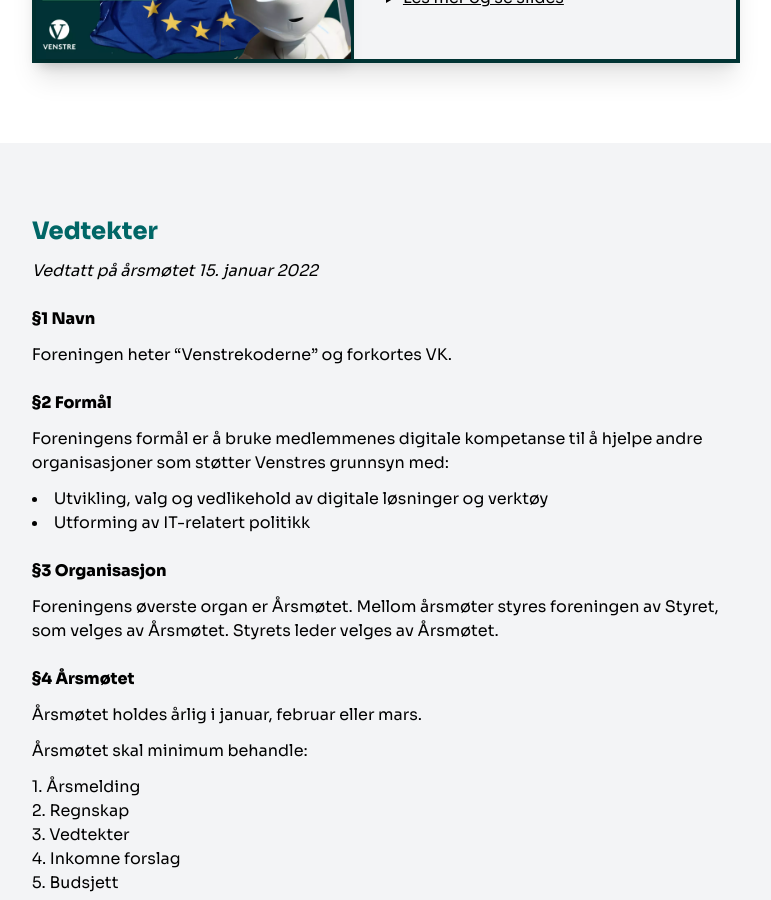
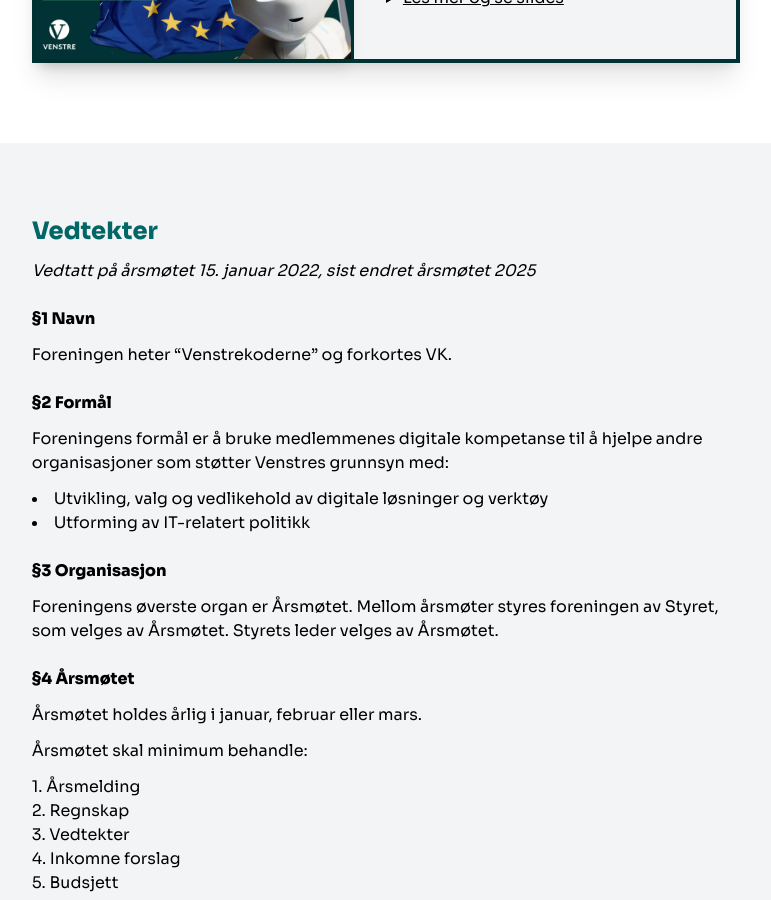
Before and after one commit to Venstrekoderne/venstrekoderne.github.io, a Jekyll site: the page built from index.md, in a window 1280 px wide and 900 px high, scrolled down 3229 px. Shown: the whole window, without its empty margins (254-1025 px from the left). Built offline with Jekyll 4.4.1, drawn with Linux system fonts in a browser that asks for light colours; our own code applies the rules of GitHub Pages for plain Markdown files.

Commit message:
Vedtektsendringer fra årsmøtet 2025, patched date too

```diff
--- a/_includes/vedtekter.html
+++ b/_includes/vedtekter.html
@@ -2,7 +2,7 @@
 
   <h2 class="text-venstregrønn-standard font-bold">Vedtekter</h2>
 
-  <p class="italic">Vedtatt på årsmøtet 15. januar 2022</p>
+  <p class="italic">Vedtatt på årsmøtet 15. januar 2022, sist endret årsmøtet 2025</p>
 
   <h3>§1 Navn</h3>
 
```
